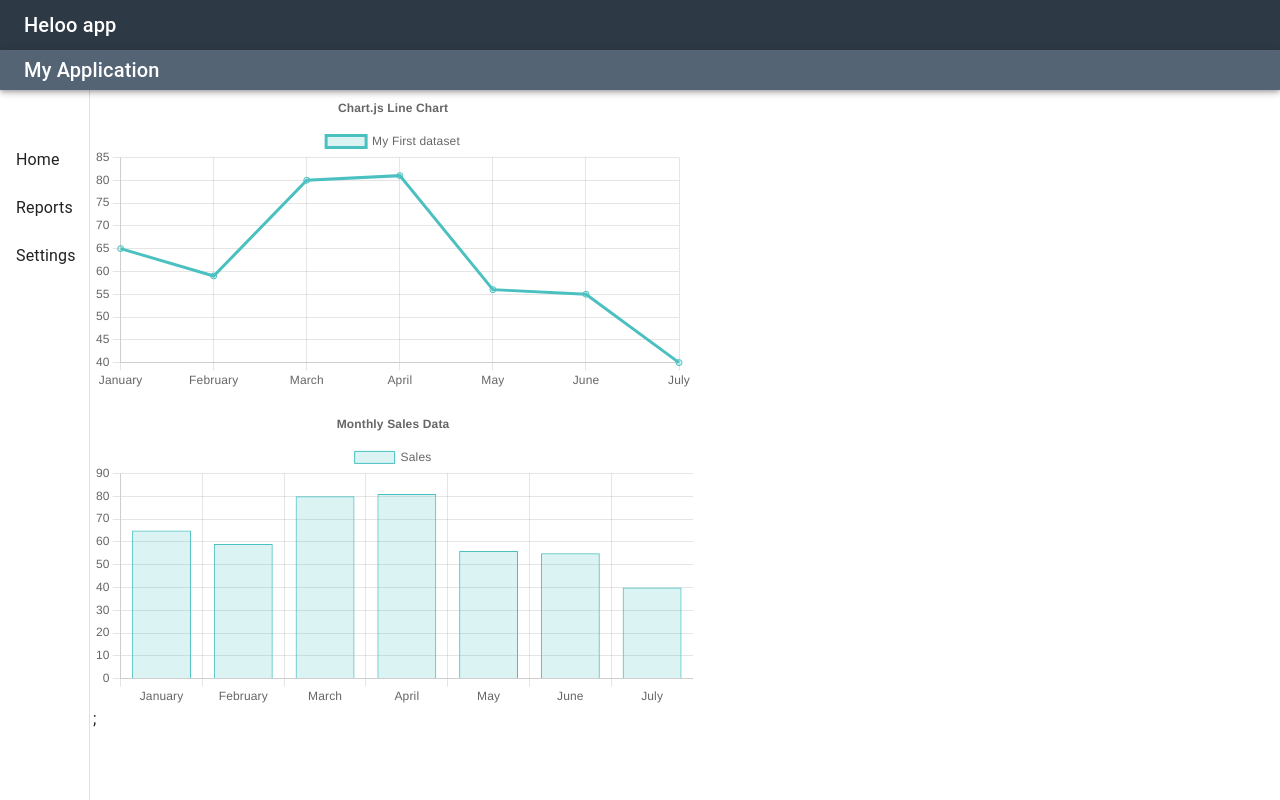
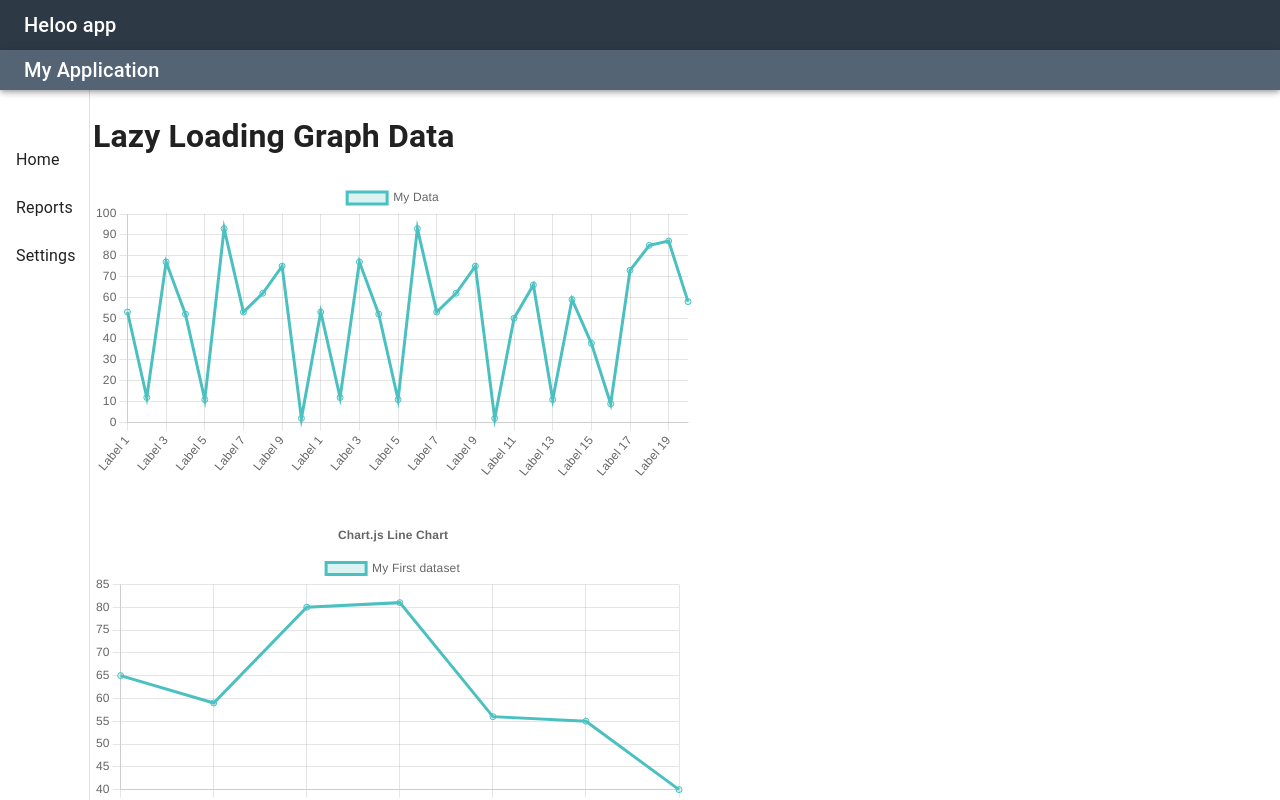
Before and after one commit to manju-maurya/Dashboard_UI, a React (Create React App) app: page / in a window 1280 px wide. Shown: the top 800 px of the page. Built offline with nearby package versions, Linux system fonts and the light colour scheme.

Commit message:
Added static lazy loading

```diff
--- a/src/App.js
+++ b/src/App.js
@@ -8,6 +8,8 @@ import GraphWidget from './GraphWidget.js';
 import BarChart from './BarChart.js';
 import DoughnutChart from './DoughnutChart.js';
 import PieChart from './PieChart';
+import InfiniteScrollComponent from './InfiniteScrollComponent.js';
+
 
 const drawerWidth = 240;
 
@@ -24,12 +26,20 @@ const App = () => {
           <Typography paragraph>
 	  Hello
 	  <div style={{ display: 'flex', flexWrap: 'wrap', gap: '16px' }}>
+	<  InfiniteScrollComponent/>
+
 	  <GraphWidget/>
 	  <BarChart/>
 	  <GraphWidget/>
 	  <PieChart/>
+	  <  InfiniteScrollComponent/>
 	  <BarChart/>
 	  <DoughnutChart/>
+
+	  <  InfiniteScrollComponent/>
+	  <  InfiniteScrollComponent/>
+	  <  InfiniteScrollComponent/>
+
 	  </div>
             {/* Main content goes here */}
           </Typography>
--- /dev/null
+++ b/src/InfiniteScrollComponent.js
@@ -0,0 +1,67 @@
+// InfiniteScrollComponent.js
+import React, { useState, useEffect, useRef } from 'react';
+import { Line } from 'react-chartjs-2';
+import { data } from './data'; // Import the static array of data
+
+const InfiniteScrollComponent = () => {
+  const [items, setItems] = useState([]);
+  const [page, setPage] = useState(1);
+  const [hasMore, setHasMore] = useState(true);
+  const observer = useRef();
+
+  const ITEMS_PER_PAGE = 10; // Number of items to load per page
+
+  const loadItems = (page) => {
+    const newItems = data.slice((page - 1) * ITEMS_PER_PAGE, page * ITEMS_PER_PAGE);
+    setItems((prevItems) => [...prevItems, ...newItems]);
+    if (newItems.length < ITEMS_PER_PAGE) setHasMore(false);
+  };
+
+  useEffect(() => {
+    loadItems(1); // Load initial items
+  }, []);
+
+  const lastItemRef = useRef();
+
+  const handleObserver = (entities) => {
+    const target = entities[0];
+    if (target.isIntersecting && hasMore) {
+      setPage((prevPage) => prevPage + 1);
+    }
+  };
+
+  useEffect(() => {
+    if (observer.current) observer.current.disconnect();
+    observer.current = new IntersectionObserver(handleObserver);
+    if (lastItemRef.current) observer.current.observe(lastItemRef.current);
+  }, [hasMore]);
+
+  useEffect(() => {
+    if (page > 1) loadItems(page);
+  }, [page]);
+
+  const chartData = {
+    labels: items.map((item) => item.label),
+    datasets: [
+      {
+        label: 'My Data',
+        data: items.map((item) => item.value),
+        fill: false,
+        backgroundColor: 'rgba(75,192,192,0.2)',
+        borderColor: 'rgba(75,192,192,1)',
+      },
+    ],
+  };
+
+  return (
+    <div>
+      <h1>Lazy Loading Graph Data</h1>
+      <div style={{ width: '600px', height: '300px' }}>
+        <Line data={chartData} />
+      </div>
+      {hasMore && <div ref={lastItemRef} style={{ height: '20px' }} />}
+    </div>
+  );
+};
+
+export default InfiniteScrollComponent;
--- /dev/null
+++ b/src/data.js
@@ -0,0 +1,5 @@
+// data.js
+export const data = Array.from({ length: 100 }, (_, index) => ({
+  label: `Label ${index + 1}`,
+  value: Math.floor(Math.random() * 100),
+}));
```
Also changed, not shown: 1 other file (tests, documents, lock files or other folders).
